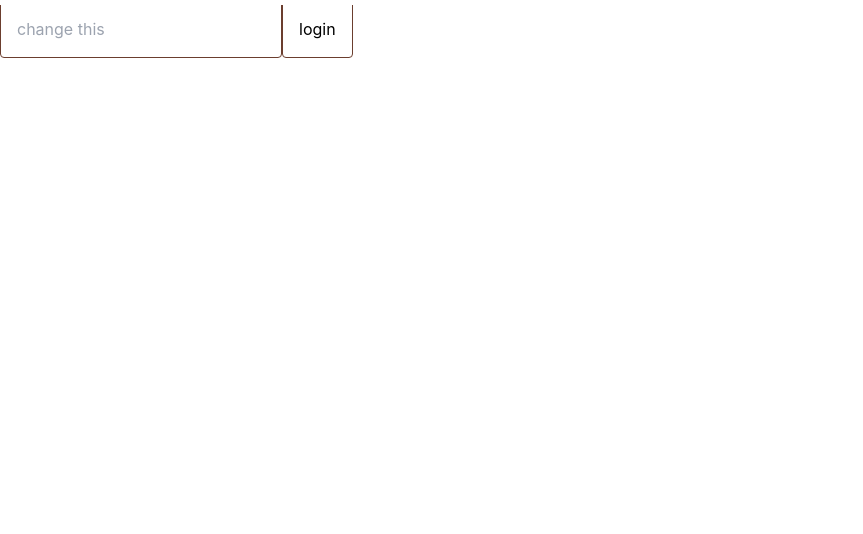
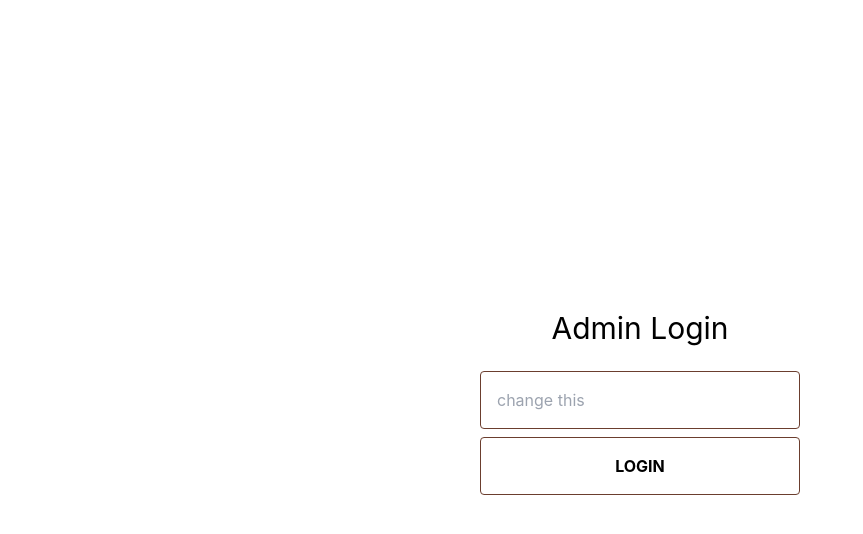
Before and after one commit to Keemchard/Wedding-Invitation, a React (Create React App) app: page /admin_auth in a window 1280 px wide. Shown: the top 534 px of the page, without its empty margins (0-863 px from the left). Built offline with nearby package versions, Linux system fonts and the light colour scheme; no server answers.

Commit message:
💄 add login page style

```diff
--- a/src/pages/auth-page/AdminAuthPage.tsx
+++ b/src/pages/auth-page/AdminAuthPage.tsx
@@ -43,13 +43,14 @@ const AdminAuthPage = () => {
   }
 
   return (
-    <div>
+    <div className="w-full h-[100vh] flex flex-col justify-center items-center">
       <AdminForm
         password={password}
         setPassword={setPassword}
         onSubmit={onSubmit}
       />
       {error && <div className="text-[red]">{error}</div>}
+      {/* {loading && <div>loading....</div>} */}
     </div>
   );
 };
--- a/src/pages/auth-page/components/AdminForm.tsx
+++ b/src/pages/auth-page/components/AdminForm.tsx
@@ -7,16 +7,22 @@ interface Prop {
   onSubmit: (e: FormEvent) => void;
 }
 
+//TODO: put admin logo instead of text "Admin Login" (think again if goods)
 const AdminForm: FC<Prop> = ({ password, setPassword, onSubmit }) => {
   return (
-    <form onSubmit={onSubmit}>
+    <form onSubmit={onSubmit} className="flex flex-col items-center w-[320px]">
+      <div className="mb-5">
+        <p className="text-[30px]">Admin Login</p>
+      </div>
+      <div className="flex flex-col gap-2 w-full">
         <InputField
           value={password}
           onChange={(e) => {
             setPassword(e.target.value);
           }}
         />
-      <InputField type="submit" value="login" />
+        <InputField type="submit" value="LOGIN" inputWeight="bold" />
+      </div>
     </form>
   );
 };
```
Lines whose indentation alone changed are shown as unchanged.
